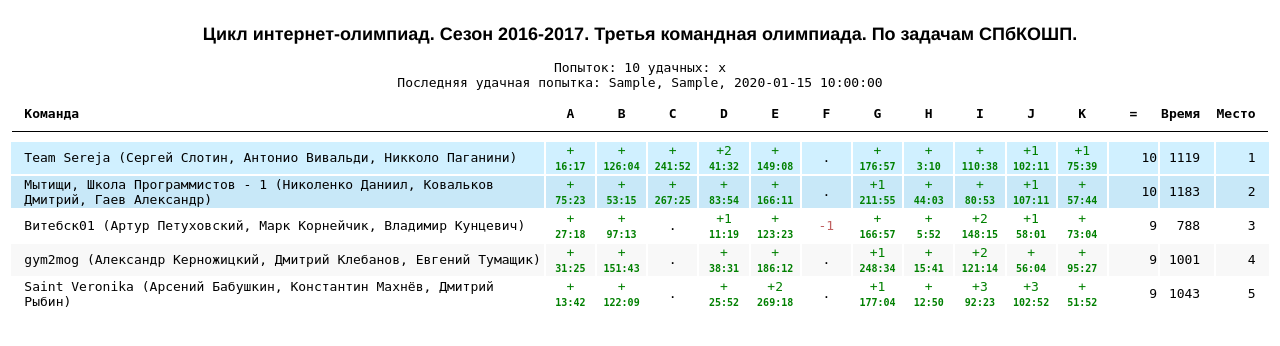
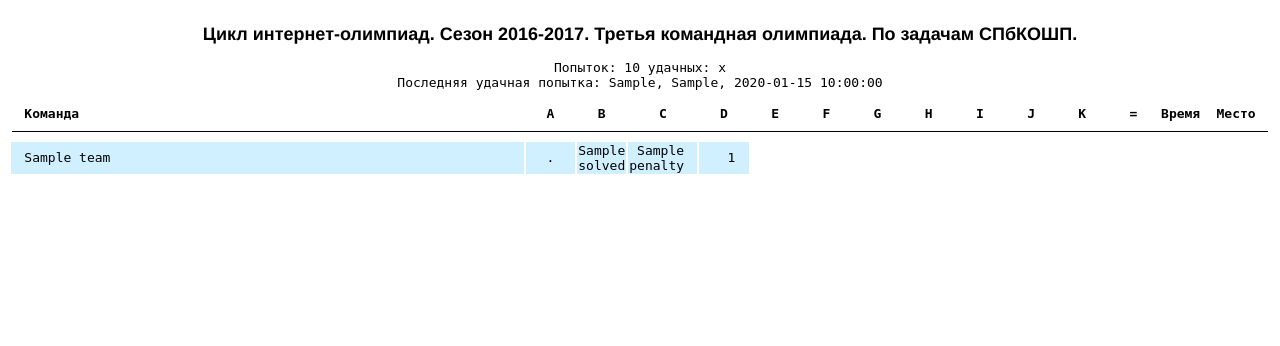
Before and after one commit to Kracav4ik/web_testing, a Python web app: template web_testing/templates/home.jinja2 in a window 1280 px wide. Shown: the top 346 px of the page. Run offline with Jinja, Linux system fonts and the light colour scheme; the template is opened without the code that fills it: most values are stand-ins (such as "Sample title", 1, 10 or a date in 2020).

Commit message:
Standings table rendered from actual data

```diff
--- a/web_testing/templates/home.jinja2
+++ b/web_testing/templates/home.jinja2
@@ -37,140 +37,32 @@
                             <hr size="1" color="000000">
                         </td>
                     </tr>
+                    {% for team in teams %}
                     <tr bgcolor="d0f0ff">
-                        <td class="party">Team Sereja (Сергей Слотин, Антонио Вивальди, Никколо Паганини)</td>
-                        <td class="problem"><i>+<br>
-                            <s>16:17</s></i></td>
-                        <td class="problem"><i>+<br>
-                            <s>126:04</s></i></td>
-                        <td class="problem"><i>+<br>
-                            <s>241:52</s></i></td>
-                        <td class="problem"><i>+2<br>
-                            <s>41:32</s></i></td>
-                        <td class="problem"><i>+<br>
-                            <s>149:08</s></i></td>
-                        <td class="problem">.</td>
-                        <td class="problem"><i>+<br>
-                            <s>176:57</s></i></td>
-                        <td class="problem"><i>+<br>
-                            <s>3:10</s></i></td>
-                        <td class="problem"><i>+<br>
-                            <s>110:38</s></i></td>
-                        <td class="problem"><i>+1<br>
-                            <s>102:11</s></i></td>
-                        <td class="problem"><i>+1<br>
-                            <s>75:39</s></i></td>
-                        <td class="solved">10</td>
-                        <td class="penalty">1119</td>
-                        <td class="rank">1</td>
+                        <td class="party">{{ team.name }}</td>
+                        {% for task in tasks %}
+                            <td class="problem">
+                            {% if task in team.tasks %}
+                            {% set task_info = team.tasks[task] %}
+                            {% set tag, prefix = 'i+' if task_info.is_solved else 'b-' %}
+                                <{{ tag }}>{{ prefix }}
+                                {%- if task_info.failed_tries > 0 -%}
+                                    {{ task_info.failed_tries }}
+                                {% endif %}
+                                {% if task_info.solve_time %}
+                                    <br><s>{{ task_info.solve_time }}</s>
+                                {% endif %}
+                                </{{ tag }}>
+                            {% else %}
+                                .
+                            {% endif %}
+                            </td>
+                        {% endfor %}
+                        <td class="solved">{{ team.solved }}</td>
+                        <td class="penalty">{{ team.penalty }}</td>
+                        <td class="rank">{{ team.rank }}</td>
                     </tr>
-                    <tr bgcolor="c8e8f8">
-                        <td class="party">Мытищи, Школа Программистов - 1 (Николенко Даниил, Ковальков Дмитрий, Гаев
-                            Александр)
-                        </td>
-                        <td class="problem"><i>+<br>
-                            <s>75:23</s></i></td>
-                        <td class="problem"><i>+<br>
-                            <s>53:15</s></i></td>
-                        <td class="problem"><i>+<br>
-                            <s>267:25</s></i></td>
-                        <td class="problem"><i>+<br>
-                            <s>83:54</s></i></td>
-                        <td class="problem"><i>+<br>
-                            <s>166:11</s></i></td>
-                        <td class="problem">.</td>
-                        <td class="problem"><i>+1<br>
-                            <s>211:55</s></i></td>
-                        <td class="problem"><i>+<br>
-                            <s>44:03</s></i></td>
-                        <td class="problem"><i>+<br>
-                            <s>80:53</s></i></td>
-                        <td class="problem"><i>+1<br>
-                            <s>107:11</s></i></td>
-                        <td class="problem"><i>+<br>
-                            <s>57:44</s></i></td>
-                        <td class="solved">10</td>
-                        <td class="penalty">1183</td>
-                        <td class="rank">2</td>
-                    </tr>
-                    <tr bgcolor="ffffff">
-                        <td class="party">Витебск01 (Артур Петуховский, Марк Корнейчик, Владимир Кунцевич)</td>
-                        <td class="problem"><i>+<br>
-                            <s>27:18</s></i></td>
-                        <td class="problem"><i>+<br>
-                            <s>97:13</s></i></td>
-                        <td class="problem">.</td>
-                        <td class="problem"><i>+1<br>
-                            <s>11:19</s></i></td>
-                        <td class="problem"><i>+<br>
-                            <s>123:23</s></i></td>
-                        <td class="problem"><b>-1</b></td>
-                        <td class="problem"><i>+<br>
-                            <s>166:57</s></i></td>
-                        <td class="problem"><i>+<br>
-                            <s>5:52</s></i></td>
-                        <td class="problem"><i>+2<br>
-                            <s>148:15</s></i></td>
-                        <td class="problem"><i>+1<br>
-                            <s>58:01</s></i></td>
-                        <td class="problem"><i>+<br>
-                            <s>73:04</s></i></td>
-                        <td class="solved">9</td>
-                        <td class="penalty">788</td>
-                        <td class="rank">3</td>
-                    </tr>
-                    <tr bgcolor="f8f8f8">
-                        <td class="party">gym2mog (Александр Керножицкий, Дмитрий Клебанов, Евгений Тумащик)</td>
-                        <td class="problem"><i>+<br>
-                            <s>31:25</s></i></td>
-                        <td class="problem"><i>+<br>
-                            <s>151:43</s></i></td>
-                        <td class="problem">.</td>
-                        <td class="problem"><i>+<br>
-                            <s>38:31</s></i></td>
-                        <td class="problem"><i>+<br>
-                            <s>186:12</s></i></td>
-                        <td class="problem">.</td>
-                        <td class="problem"><i>+1<br>
-                            <s>248:34</s></i></td>
-                        <td class="problem"><i>+<br>
-                            <s>15:41</s></i></td>
-                        <td class="problem"><i>+2<br>
-                            <s>121:14</s></i></td>
-                        <td class="problem"><i>+<br>
-                            <s>56:04</s></i></td>
-                        <td class="problem"><i>+<br>
-                            <s>95:27</s></i></td>
-                        <td class="solved">9</td>
-                        <td class="penalty">1001</td>
-                        <td class="rank">4</td>
-                    </tr>
-                    <tr bgcolor="ffffff">
-                        <td class="party">Saint Veronika (Арсений Бабушкин, Константин Махнёв, Дмитрий Рыбин)</td>
-                        <td class="problem"><i>+<br>
-                            <s>13:42</s></i></td>
-                        <td class="problem"><i>+<br>
-                            <s>122:09</s></i></td>
-                        <td class="problem">.</td>
-                        <td class="problem"><i>+<br>
-                            <s>25:52</s></i></td>
-                        <td class="problem"><i>+2<br>
-                            <s>269:18</s></i></td>
-                        <td class="problem">.</td>
-                        <td class="problem"><i>+1<br>
-                            <s>177:04</s></i></td>
-                        <td class="problem"><i>+<br>
-                            <s>12:50</s></i></td>
-                        <td class="problem"><i>+3<br>
-                            <s>92:23</s></i></td>
-                        <td class="problem"><i>+3<br>
-                            <s>102:52</s></i></td>
-                        <td class="problem"><i>+<br>
-                            <s>51:52</s></i></td>
-                        <td class="solved">9</td>
-                        <td class="penalty">1043</td>
-                        <td class="rank">5</td>
-                    </tr>
+                    {% endfor %}
                     </tbody>
                 </table>
             </center>
```
Also changed, not shown: web_testing/views.py (+125 -0 lines).
